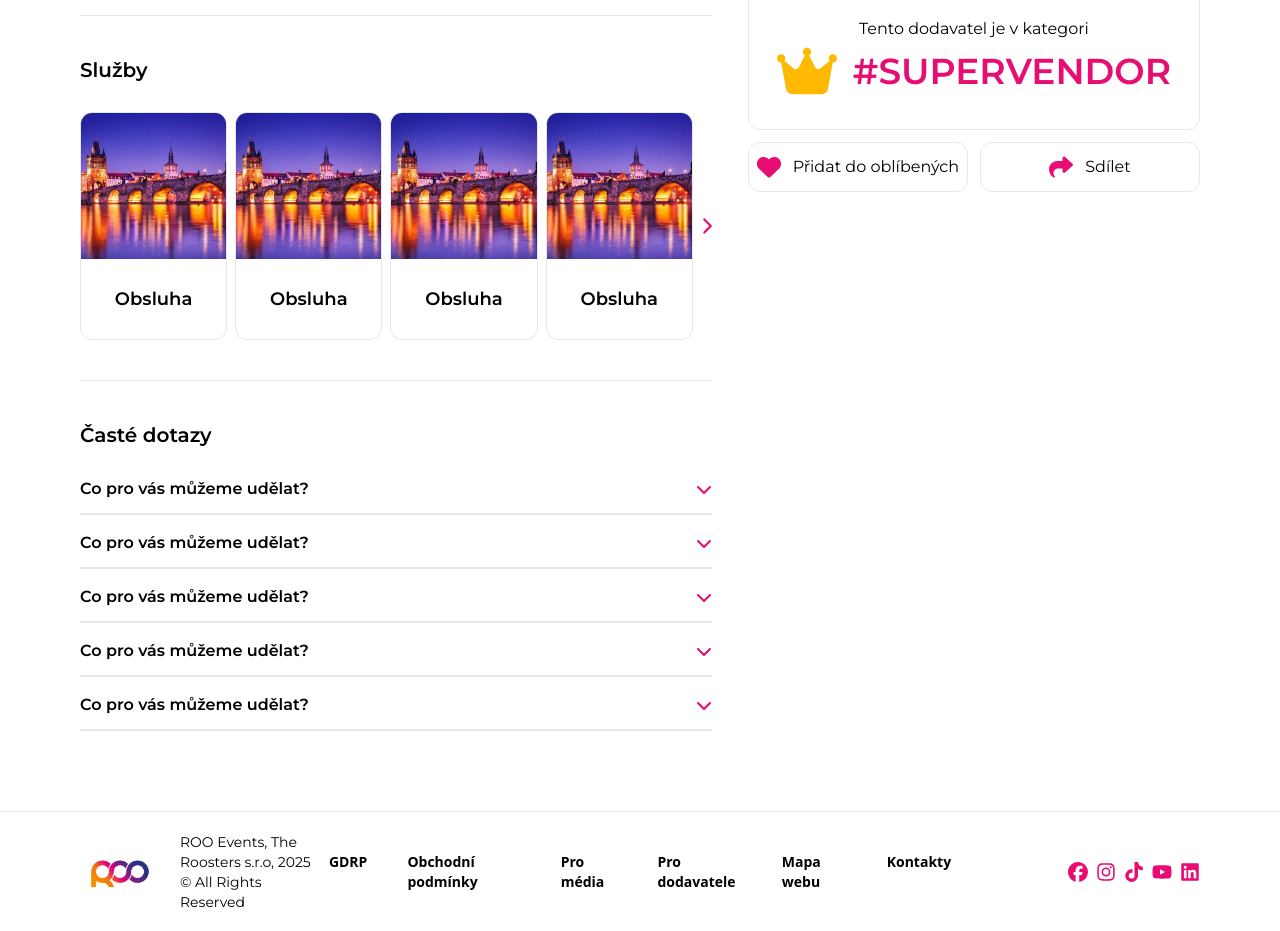
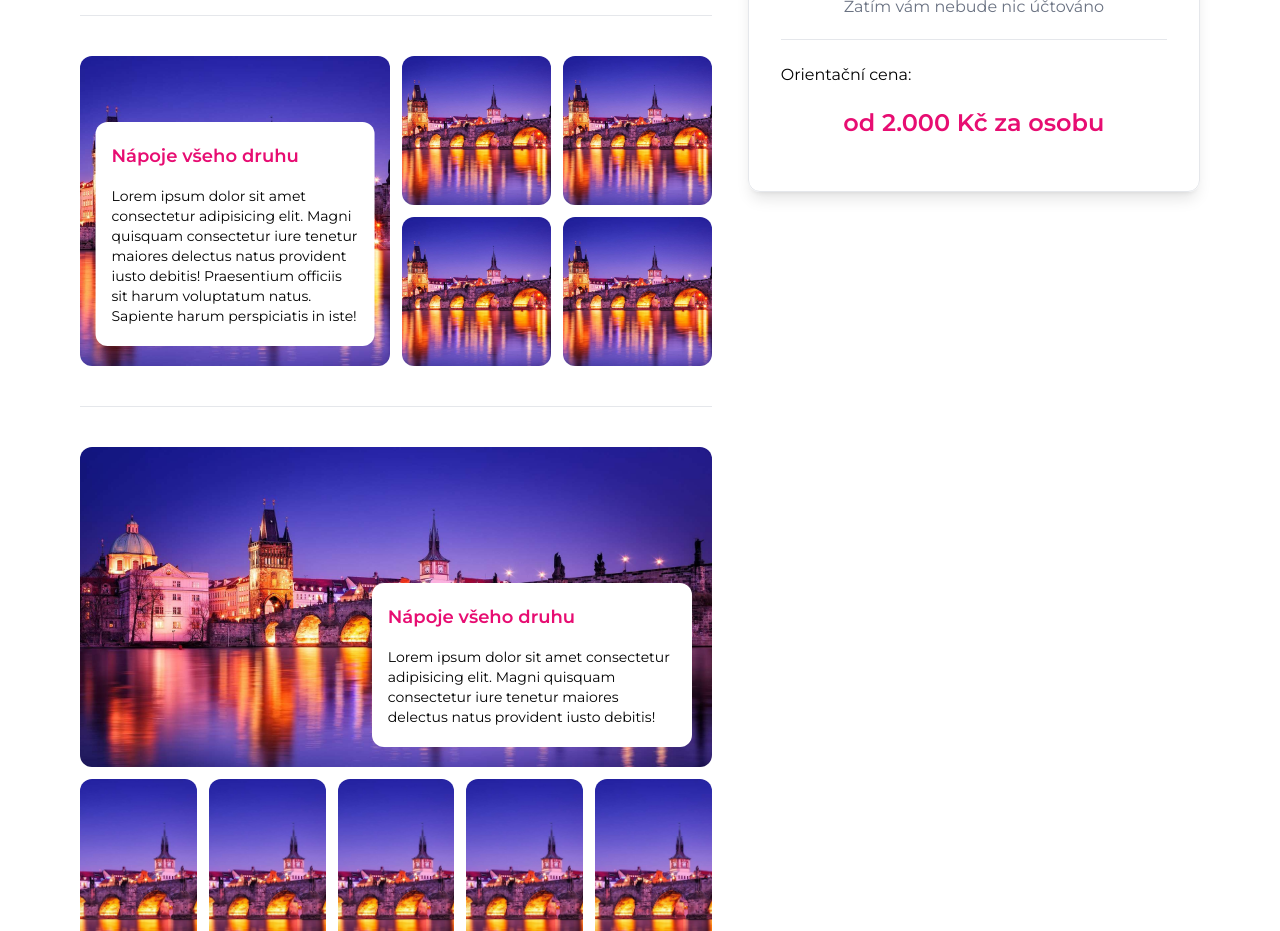
Before and after one commit to mardol131/roo, a Next.js app: page /inzerat/muj-inzerat in a window 1280 px wide. Shown: the part 1120-2051 px from the top of the page. Built offline with nearby package versions, Linux system fonts and the light colour scheme.

Commit message:
Adding grid sections

```diff
--- a/app/inzerat/[slug]/page.tsx
+++ b/app/inzerat/[slug]/page.tsx
@@ -18,6 +18,31 @@ import {
 import { FAQCard } from "@/app/_components/global/molecules/FAQCard";
 
 type Props = {};
+
+export default function page({}: Props) {
+  return (
+    <div className="-mt-25">
+      <SectionWrapper>
+        <PhotoGrid />
+      </SectionWrapper>
+      <SectionWrapper>
+        <div className="grid grid-cols-[3fr_2fr] w-full gap-9">
+          <div className="min-h-screen">
+            <ListingHeader />
+            <ListingDescription />
+            <ImagesGridVerticalHalf direction="left" />
+            <ImagesGridHorizontalHalf direction="right" />
+            <ImagesGridSquare direction="left" />
+            <SublistingsCards />
+            <ImagesGridVerticalHalf direction="right" />
+            <ListingFAQ />
+          </div>
+          <ListingSidebar />
+        </div>
+      </SectionWrapper>
+    </div>
+  );
+}
 
 export function PhotoGrid() {
   return (
@@ -117,33 +142,12 @@ export function ListingHeader() {
   );
 }
 
-export default function page({}: Props) {
-  return (
-    <div className="-mt-25">
-      <SectionWrapper>
-        <PhotoGrid />
-      </SectionWrapper>
-      <SectionWrapper>
-        <div className="grid grid-cols-[3fr_2fr] w-full gap-9">
-          <div className="min-h-screen">
-            <ListingHeader />
-            <ListingDescription />
-            <SublistingsCards />
-            <ListingFAQ />
-          </div>
-          <ListingSidebar />
-        </div>
-      </SectionWrapper>
-    </div>
-  );
-}
-
 export function ListingSidebar() {
   const items = [];
 
   for (let i = 0; i < 4; i++) {
     items.push(
-      <div className="flex flex-col gap-2">
+      <div key={i} className="flex flex-col gap-2">
         <p className="font-semibold text-sm">Datum konání akce</p>
         <div className="flex gap-4 items-center border rounded-small border-borderLight p-2">
           <FaRegCalendar className="text-pink text-2xl" />
@@ -152,24 +156,12 @@ export function ListingSidebar() {
             className="outline-borderLight w-full p-1 font-semibold text-textNormal/60"
           >
             <option value="">Please select a pet</option>
-            <option value="cat">
-              <p>1.10.2025</p>
-            </option>
-            <option value="cat">
-              <p>1.10.2025</p>
-            </option>
-            <option value="cat">
-              <p>1.10.2025</p>
-            </option>
-            <option value="cat">
-              <p>1.10.2025</p>
-            </option>
-            <option value="cat">
-              <p>1.10.2025</p>
-            </option>
-            <option value="cat">
-              <p>1.10.2025</p>
-            </option>
+            <option value="cat">1.10.2025</option>
+            <option value="cat">1.10.2025</option>
+            <option value="cat">1.10.2025</option>
+            <option value="cat">1.10.2025</option>
+            <option value="cat">1.10.2025</option>
+            <option value="cat">1.10.2025</option>
           </select>
         </div>
       </div>
@@ -177,9 +169,9 @@ export function ListingSidebar() {
   }
 
   return (
-    <div>
+    <div className="flex flex-col gap-3">
+      <SupervendorBanner />
       <div className="sticky top-30 flex flex-col gap-3">
-        {" "}
         <div className=" flex flex-col gap-5  border p-8 rounded-medium border-borderLight shadow-lg justify-center items-center">
           <div className="grid grid-cols-2 gap-4 w-full">{items}</div>
           <button className="py-2 animate hover:scale-105 cursor-pointer px-5 text-xl bg-linear-60 from-orange via-pink to-violet rounded-full text-white font-semibold">
@@ -192,7 +184,6 @@ export function ListingSidebar() {
             od 2.000 Kč za osobu
           </p>
         </div>
-        <SupervendorBanner />
       </div>
     </div>
   );
@@ -201,7 +192,7 @@ export function ListingSidebar() {
 export function SupervendorBanner() {
   return (
     <div className="flex flex-col gap-3">
-      <div className="border border-borderLight bg-white rounded-medium p-7">
+      <div className="border border-borderLight bg-white rounded-medium p-7 shadow-md">
         <p className="text-center">Tento dodavatel je v kategori</p>
         <div className="flex items-center justify-center gap-4">
           <FaCrown className="text-6xl text-amber-400" />
@@ -211,11 +202,11 @@ export function SupervendorBanner() {
         </div>
       </div>
       <div className="grid grid-cols-2 gap-3">
-        <button className="border border-borderLight rounded-medium items-center justify-center flex gap-3 py-3">
+        <button className="border border-borderLight rounded-medium items-center justify-center flex gap-3 py-3 shadow-md">
           <FaHeart className="text-pink text-2xl" />
           <p>Přidat do oblíbených</p>
         </button>
-        <button className="border border-borderLight rounded-medium items-center justify-center flex gap-3">
+        <button className="border border-borderLight rounded-medium items-center justify-center flex gap-3 shadow-md">
           <FaShare className="text-pink text-2xl" />
           <p>Sdílet</p>
         </button>
@@ -329,3 +320,196 @@ export function ListingFAQ() {
     </CardSectionWrapper>
   );
 }
+
+export type ImagesGridType = {
+  direction: "left" | "right";
+};
+
+export function ImagesGridVerticalHalf(props: ImagesGridType) {
+  return (
+    <CardSectionWrapper>
+      <div className="grid grid-cols-2 gap-3">
+        <div
+          className={`${
+            props.direction === "right" && "col-start-2 row-start-1"
+          } relative rounded-medium overflow-hidden`}
+        >
+          <Image
+            src={image}
+            width={500}
+            height={500}
+            alt="image"
+            className="w-full h-full aspect-square object-cover"
+          />
+          <div className="absolute bottom-5 left-[50%] translate-x-[-50%] w-[90%] bg-white px-4 py-5 flex flex-col gap-4 rounded-medium">
+            <h4 className="font-semibold text-pink">Nápoje všeho druhu</h4>
+            <p className="text-sm">
+              Lorem ipsum dolor sit amet consectetur adipisicing elit. Magni
+              quisquam consectetur iure tenetur maiores delectus natus provident
+              iusto debitis! Praesentium officiis sit harum voluptatum natus.
+              Sapiente harum perspiciatis in iste!
+            </p>
+          </div>
+        </div>
+        <div
+          className={`${
+            props.direction === "right" && "col-start-1 row-start-1"
+          } grid grid-cols-2 items-stretch gap-3`}
+        >
+          <Image
+            src={image}
+            width={500}
+            height={500}
+            alt="image"
+            className="rounded-medium object-cover"
+          />
+          <Image
+            src={image}
+            width={500}
+            height={500}
+            alt="image"
+            className="rounded-medium object-cover"
+          />
+          <Image
+            src={image}
+            width={500}
+            height={500}
+            alt="image"
+            className="rounded-medium object-cover"
+          />
+          <Image
+            src={image}
+            width={500}
+            height={500}
+            alt="image"
+            className="rounded-medium object-cover"
+          />
+        </div>
+      </div>
+    </CardSectionWrapper>
+  );
+}
+
+export function ImagesGridHorizontalHalf(props: ImagesGridType) {
+  return (
+    <CardSectionWrapper>
+      <div className="grid grid-rows-2 gap-3">
+        <div className={`relative rounded-medium overflow-hidden row-start-1`}>
+          <Image
+            src={image}
+            width={500}
+            height={500}
+            alt="image"
+            className="w-full h-80 aspect-square object-cover"
+          />
+          <div
+            className={`absolute bottom-5 ${
+              props.direction === "right" ? "right-5" : "left-5"
+            } max-w-80 bg-white px-4 py-5 flex flex-col gap-4 rounded-medium`}
+          >
+            <h4 className="font-semibold text-pink">Nápoje všeho druhu</h4>
+            <p className="text-sm">
+              Lorem ipsum dolor sit amet consectetur adipisicing elit. Magni
+              quisquam consectetur iure tenetur maiores delectus natus provident
+              iusto debitis!
+            </p>
+          </div>
+        </div>
+        <div className={`grid grid-cols-5 gap-3 items-stretch max-h-[70%]`}>
+          <Image
+            src={image}
+            width={500}
+            height={500}
+            alt="image"
+            className="rounded-medium object-cover"
+          />
+          <Image
+            src={image}
+            width={500}
+            height={500}
+            alt="image"
+            className="rounded-medium object-cover"
+          />
+          <Image
+            src={image}
+            width={500}
+            height={500}
+            alt="image"
+            className="rounded-medium object-cover"
+          />
+          <Image
+            src={image}
+            width={500}
+            height={500}
+            alt="image"
+            className="rounded-medium object-cover"
+          />
+          <Image
+            src={image}
+            width={500}
+            height={500}
+            alt="image"
+            className="rounded-medium object-cover"
+          />
+        </div>
+      </div>
+    </CardSectionWrapper>
+  );
+}
+
+export function ImagesGridSquare(props: ImagesGridType) {
+  return (
+    <CardSectionWrapper>
+      <div className="grid grid-rows-2 grid-cols-2 gap-3">
+        <Image
+          src={image}
+          width={500}
+          height={500}
+          alt="image"
+          className="w-full col-span-2 h-80 aspect-square object-cover relative rounded-medium overflow-hidden row-start-1"
+        />
+        <div
+          className={`w-full bg-white p-10 flex flex-col gap-4 rounded-medium items-center justify-center`}
+        >
+          <h3 className="font-semibold text-pink">Nápoje všeho druhu</h3>
+          <p className="text-sm">
+            Lorem ipsum dolor sit amet, consectetur adipisicing elit.
+            Necessitatibus, quae voluptatibus unde, ad eum labore modi ratione
+            itaque architecto laboriosam repellat minima, deserunt adipisci
+            nihil assumenda deleniti magnam vel magni!
+          </p>
+        </div>
+        <div className={`grid grid-cols-2 gap-3 items-stretch`}>
+          <Image
+            src={image}
+            width={500}
+            height={500}
+            alt="image"
+            className="rounded-medium object-cover"
+          />
+          <Image
+            src={image}
+            width={500}
+            height={500}
+            alt="image"
+            className="rounded-medium object-cover"
+          />
+          <Image
+            src={image}
+            width={500}
+            height={500}
+            alt="image"
+            className="rounded-medium object-cover"
+          />
+          <Image
+            src={image}
+            width={500}
+            height={500}
+            alt="image"
+            className="rounded-medium object-cover"
+          />
+        </div>
+      </div>
+    </CardSectionWrapper>
+  );
+}
```
